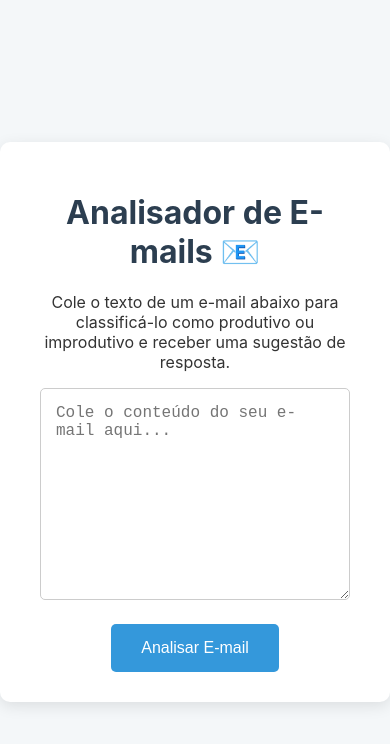
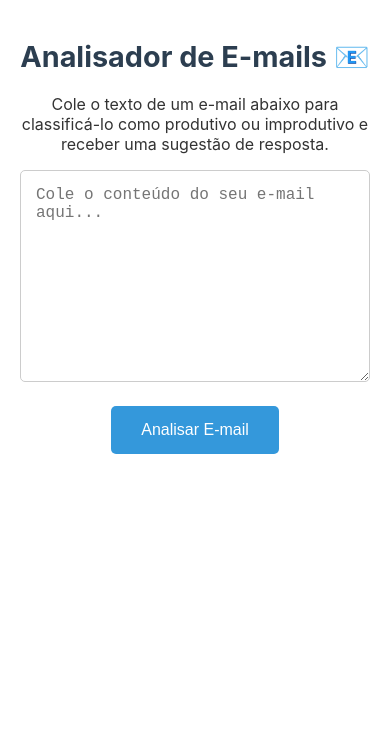
Before and after one commit to cirohopa/desafio-tecnico-autou, a plain HTML site: page frontend/index.html in a window 390 px wide. Drawn offline with Linux system fonts and the light colour scheme.

Commit message:
Pequena mudança no css para deixar o design mais responsivo. Início da implementação no backend para leitura de arquivos pdf

```diff
--- a/frontend/style.css
+++ b/frontend/style.css
@@ -78,3 +78,28 @@ button:disabled {
 .error-message {
     color: #c0392b; /* Um tom de vermelho */
 }
+
+/* --- Estilos para Telas Pequenas (Responsividade) --- */
+
+/* Breakpoint: Para qualquer tela com 680px de largura ou menos */
+@media (max-width: 680px) {
+
+    body {
+        /* Remove o alinhamento central para aproveitar melhor a tela */
+        align-items: flex-start;
+    }
+
+    .container {
+        /* Remove margens e bordas para que o container ocupe a tela toda */
+        margin: 0;
+        padding: 20px;
+        border-radius: 0;
+        min-height: 100vh;
+        box-shadow: none;
+    }
+
+    header h1 {
+        /* Diminui um pouco o título principal */
+        font-size: 1.8em;
+    }
+}
```
Also changed, not shown: backend/requirements.txt.
